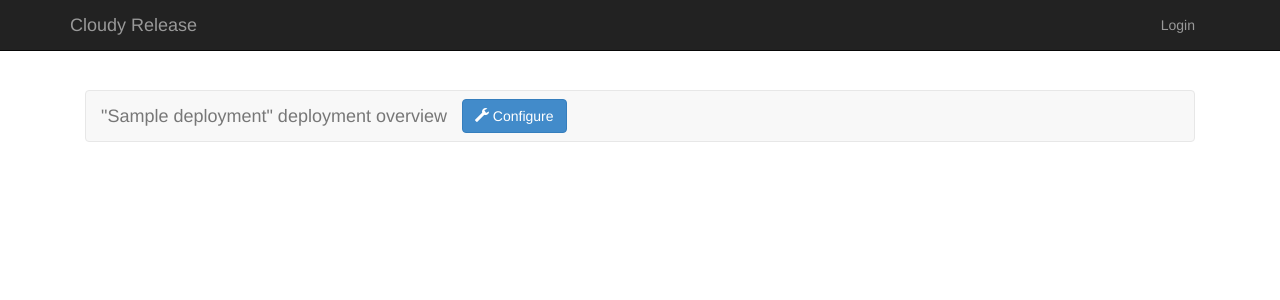
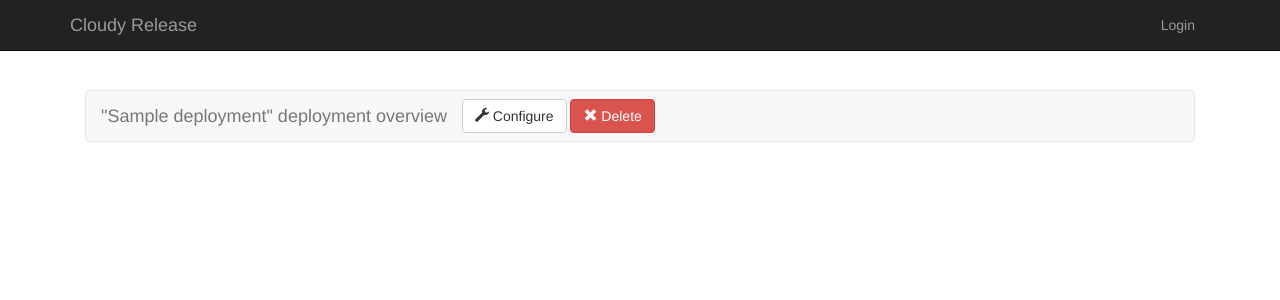
Before and after one commit to flupke/cloudy-release, a Django app: template cloudy/templates/projects/deployment_overview.html in a window 1280 px wide. Shown: the top 300 px of the page. Run offline with Django 3.2, Linux system fonts and the light colour scheme; the template is opened without the code that fills it: values that come from a table or form of the project are taken from there, others are empty; tables that the repository leaves empty hold one stand-in row (values such as "Sample post"); some libraries are stand-ins or nearby versions.

Commit message:
added deployments delete view

```diff
--- a/cloudy/projects/urls.py
+++ b/cloudy/projects/urls.py
@@ -2,7 +2,8 @@ from django.conf.urls import patterns, url
 from django.contrib.auth.decorators import login_required
 
 from .views import (ProjectsList, CreateProject, UpdateProject, DeleteProject,
-        CreateDeployment, UpdateDeployment, DeploymentOverview)
+        CreateDeployment, UpdateDeployment, DeploymentOverview,
+        DeleteDeployment)
 
 
 urlpatterns = patterns('',
@@ -22,6 +23,9 @@ urlpatterns = patterns('',
     url(r'^deployments/(?P<pk>\d+)/$',
         login_required(UpdateDeployment.as_view()),
         name='projects_update_deployment'),
+    url(r'^deployments/(?P<pk>\d+)/delete/$',
+        login_required(DeleteDeployment.as_view()),
+        name='projects_delete_deployment'),
     url(r'^deployments/(?P<pk>\d+)/overview/$',
         login_required(DeploymentOverview.as_view()),
         name='projects_deployment_overview'),
--- a/cloudy/templates/projects/deployment_overview.html
+++ b/cloudy/templates/projects/deployment_overview.html
@@ -6,8 +6,11 @@
 
 {% block navbar_extra %}
 <div class="navbar-form">
-    <a href="{% url 'projects_update_deployment' pk=deployment.pk %}" class="btn btn-primary">
+    <a href="{% url 'projects_update_deployment' pk=deployment.pk %}" class="btn btn-default">
         <span class="glyphicon glyphicon-wrench"></span> Configure
+    </a>
+    <a href="{% url 'projects_delete_deployment' pk=deployment.pk %}" class="btn btn-danger">
+        <span class="glyphicon glyphicon-remove"></span> Delete
     </a>
 </div>
 {% endblock %}
```
Also changed, not shown: cloudy/projects/views.py (+9 -0 lines), cloudy/templates/projects/deployment_confirm_delete.html (added, +10 -0 lines).
